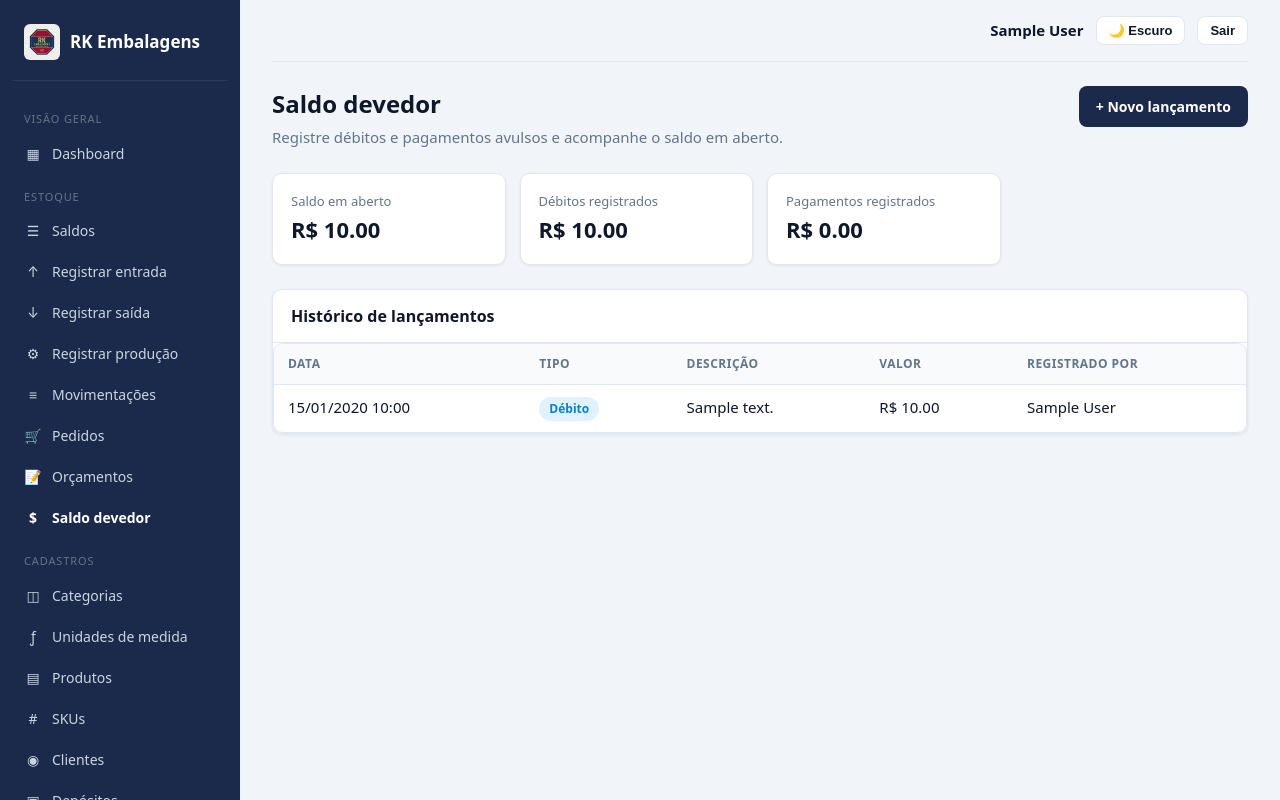
After one commit to ThalesHenri/RkSistema, a Django app: page /saldo-devedor/ in a window 1280 px wide. The commit adds this page. Run offline with Django 5.2, Linux system fonts and the light colour scheme; a user stored in the database is signed in; tables that the repository leaves empty hold one stand-in row (values such as "Sample post").

Commit message:
saldo devedor implementado, igualando para produçao

```diff
--- a/src/rksistema/main/frontend_urls.py
+++ b/src/rksistema/main/frontend_urls.py
@@ -46,10 +46,14 @@ from .views.pages import (
     PedidoUpdateView,
     LimparSaldosClientesView,
     DesvincularClienteEntradaView,
+    SaldoDevedorListView,
+    SaldoDevedorCreateView,
 )
 
 urlpatterns = [
     path("", DashboardView.as_view(), name="dashboard"),
+    path("saldo-devedor/", SaldoDevedorListView.as_view(), name="saldo_devedor_list"),
+    path("saldo-devedor/novo/", SaldoDevedorCreateView.as_view(), name="saldo_devedor_create"),
     path(
         "login/",
         LoginView.as_view(
--- a/src/rksistema/main/models/__init__.py
+++ b/src/rksistema/main/models/__init__.py
@@ -13,6 +13,8 @@ from main.models.movimentacao import (
 )
 from main.models.pedido import Pedido
 from main.models.ajuste_saldo_cliente import AjusteSaldoCliente
+from main.models.saldo_devedor import SaldoDevedor
+
 
 __all__ = [
     "Categoria",
@@ -26,6 +28,7 @@ __all__ = [
     "Movimentacao",
     "Pedido",
     "AjusteSaldoCliente",
+    "SaldoDevedor",
     "TIPO_MOVIMENTACAO_CHOICES",
     "ORIGEM_MOVIMENTACAO_CHOICES",
     "STATUS_PEDIDO_CHOICES",
--- /dev/null
+++ b/src/rksistema/main/models/saldo_devedor.py
@@ -0,0 +1,50 @@
+from decimal import Decimal
+
+from django.conf import settings
+from django.db import models
+from django.db.models import Q, Sum
+from django.core.validators import MinValueValidator
+
+
+class SaldoDevedor(models.Model):
+    class Tipo(models.TextChoices):
+        DEBITO = "DEBITO", "Débito"
+        PAGAMENTO = "PAGAMENTO", "Pagamento"
+
+    valor = models.DecimalField(
+        "valor",
+        max_digits=10,
+        decimal_places=2,
+        validators=[MinValueValidator(Decimal("0.01"))],
+    )
+    tipo = models.CharField(
+        "tipo", max_length=10, choices=Tipo.choices, default=Tipo.DEBITO
+    )
+    descricao = models.CharField("descrição", max_length=255, blank=True)
+    usuario = models.ForeignKey(
+        settings.AUTH_USER_MODEL,
+        verbose_name="usuário",
+        null=True,
+        blank=True,
+        on_delete=models.SET_NULL,
+    )
+    criado_em = models.DateTimeField("criado em", auto_now_add=True)
+    atualizado_em = models.DateTimeField("atualizado em", auto_now=True)
+
+    class Meta:
+        verbose_name = "saldo devedor"
+        verbose_name_plural = "saldos devedores"
+        ordering = ["-criado_em"]
+
+    def __str__(self):
+        return f"{self.get_tipo_display()}: {self.valor}"
+
+    @classmethod
+    def saldo_atual(cls):
+        totais = cls.objects.aggregate(
+            debitos=Sum("valor", filter=Q(tipo=cls.Tipo.DEBITO)),
+            pagamentos=Sum("valor", filter=Q(tipo=cls.Tipo.PAGAMENTO)),
+        )
+        return (totais["debitos"] or Decimal("0.00")) - (
+            totais["pagamentos"] or Decimal("0.00")
+        )
--- a/src/rksistema/main/static/main/css/style.css
+++ b/src/rksistema/main/static/main/css/style.css
@@ -756,6 +756,9 @@ textarea:focus {
 .metrica-faturado {
   background: linear-gradient(135deg, #7b17a5, #bc4af1);
 }
+.metrica-saldo-devedor {
+  background: linear-gradient(135deg, #b45309, #ea580c);
+}
 .metrica-margem {
   background: linear-gradient(135deg, #D4AF37, #B8860B);
 }
--- a/src/rksistema/main/templates/main/base.html
+++ b/src/rksistema/main/templates/main/base.html
@@ -45,6 +45,9 @@
       </a>
       <a href="{% url 'pedidos' %}?tipo=orcamento" class="nav-link {% if request.path == '/pedidos/' and request.GET.tipo == 'orcamento' %}ativo{% endif %}">
         <span class="nav-icone">📝</span> Orçamentos
+      </a>
+      <a href="{% url 'saldo_devedor_list' %}" class="nav-link {% if '/saldo-devedor' in request.path %}ativo{% endif %}">
+        <span class="nav-icone">$</span> Saldo devedor
       </a>
 
       <span class="nav-grupo">Cadastros</span>
--- a/src/rksistema/main/templates/main/dashboard.html
+++ b/src/rksistema/main/templates/main/dashboard.html
@@ -72,6 +72,11 @@
       <span class="cartao-valor-grande">R$ {{ financeiro.lucro_faturado|floatformat:2 }}</span>
       <span class="cartao-rotulo">Lucro dos pedidos faturados</span>
     </div>
+    <a class="cartao metrica metrica-saldo-devedor" href="{% url 'saldo_devedor_list' %}">
+      <span class="cartao-rotulo">Saldo devedor em aberto</span>
+      <span class="cartao-valor-grande">R$ {{ totais.saldo_devedor|floatformat:2 }}</span>
+      <span class="cartao-rotulo">Ver débitos e pagamentos</span>
+    </a>
   </div>
   <p class="nota-metrica">
     * Faturamento/lucro priorizam o <strong>preço negociado na movimentação</strong> (preço
--- /dev/null
+++ b/src/rksistema/main/templates/main/saldo_devedor_list.html
@@ -0,0 +1,73 @@
+{% extends "main/base.html" %}
+{% block title %}Saldo devedor — RK Embalagens{% endblock %}
+{% block conteudo %}
+
+<div class="pagina-titulo">
+  <div>
+    <h1>Saldo devedor</h1>
+    <p>Registre débitos e pagamentos avulsos e acompanhe o saldo em aberto.</p>
+  </div>
+  <a href="{% url 'saldo_devedor_create' %}" class="btn btn-primario">+ Novo lançamento</a>
+</div>
+
+<div class="cartoes cartoes-valor">
+  <div class="cartao cartao-plano">
+    <span class="cartao-rotulo">Saldo em aberto</span>
+    <span class="cartao-valor-grande">R$ {{ saldo_atual|floatformat:2 }}</span>
+  </div>
+  <div class="cartao cartao-plano">
+    <span class="cartao-rotulo">Débitos registrados</span>
+    <span class="cartao-valor-grande">R$ {{ total_debitos|floatformat:2 }}</span>
+  </div>
+  <div class="cartao cartao-plano">
+    <span class="cartao-rotulo">Pagamentos registrados</span>
+    <span class="cartao-valor-grande">R$ {{ total_pagamentos|floatformat:2 }}</span>
+  </div>
+</div>
+
+<div class="painel">
+  <div class="painel-cabecalho">
+    <h2>Histórico de lançamentos</h2>
+  </div>
+  {% if lancamentos %}
+    <div class="cartao-tabela">
+      <table class="tabela">
+        <thead>
+          <tr><th>Data</th><th>Tipo</th><th>Descrição</th><th>Valor</th><th>Registrado por</th></tr>
+        </thead>
+        <tbody>
+          {% for lancamento in lancamentos %}
+            <tr>
+              <td>{{ lancamento.criado_em|date:"d/m/Y H:i" }}</td>
+              <td>
+                {% if lancamento.tipo == "PAGAMENTO" %}
+                  <span class="badge badge-ok">Pagamento</span>
+                {% else %}
+                  <span class="badge badge-info">Débito</span>
+                {% endif %}
+              </td>
+              <td>{{ lancamento.descricao|default:"—" }}</td>
+              <td>R$ {{ lancamento.valor|floatformat:2 }}</td>
+              <td>{{ lancamento.usuario.get_full_name|default:lancamento.usuario.username|default:"—" }}</td>
+            </tr>
+          {% endfor %}
+        </tbody>
+      </table>
+    </div>
+    {% if is_paginated %}
+      <div class="paginacao">
+        {% if page_obj.has_previous %}
+          <a href="?page={{ page_obj.previous_page_number }}" class="btn btn-secundario btn-pequeno">← Anterior</a>
+        {% endif %}
+        <span>Página {{ page_obj.number }} de {{ page_obj.paginator.num_pages }}</span>
+        {% if page_obj.has_next %}
+          <a href="?page={{ page_obj.next_page_number }}" class="btn btn-secundario btn-pequeno">Próxima →</a>
+        {% endif %}
+      </div>
+    {% endif %}
+  {% else %}
+    <div class="vazio">Nenhum lançamento cadastrado. Clique em “+ Novo lançamento” para começar.</div>
+  {% endif %}
+</div>
+
+{% endblock %}
--- a/src/rksistema/main/views/pages/__init__.py
+++ b/src/rksistema/main/views/pages/__init__.py
@@ -47,6 +47,10 @@ from main.views.pages.pedidos_pdf import (
     RelatorioPedidosPdfView,
 )
 from main.views.pages.pedidos import PedidoListView, PedidosStatusEmLoteView
+from main.views.pages.saldo_devedor import (
+    SaldoDevedorListView,
+    SaldoDevedorCreateView,
+)
 
 __all__ = [
     "CategoriaListView",
@@ -93,4 +97,6 @@ __all__ = [
     "RelatorioPedidosPdfView",
     "PedidoListView",
     "PedidosStatusEmLoteView",
+    "SaldoDevedorListView",
+    "SaldoDevedorCreateView",
 ]
--- a/src/rksistema/main/views/pages/dashboard.py
+++ b/src/rksistema/main/views/pages/dashboard.py
@@ -17,6 +17,7 @@ from main.models import (
     Deposito,
     Movimentacao,
     Pedido,
+    SaldoDevedor,
 )
 from main.views.pages.estoque import _calcular_saldos
 
@@ -75,6 +76,7 @@ class DashboardView(LoginRequiredMixin, TemplateView):
             "parceiros": Parceiro.objects.count(),
             "depositos": Deposito.objects.count(),
             "movimentacoes": total_movimentacoes - excedentes,
+            "saldo_devedor": SaldoDevedor.saldo_atual(),
         }
 
         movs = (
--- a/src/rksistema/main/views/pages/pedidos_pdf.py
+++ b/src/rksistema/main/views/pages/pedidos_pdf.py
@@ -38,6 +38,9 @@ class MovimentacaoPedidoPdfView(LoginRequiredMixin, View):
             movimentacao,
             usuario=request.user,
             tipo_documento="ORCAMENTO" if eh_orcamento else "PEDIDO",
+            ocultar_preco_unitario=(
+                request.GET.get("ocultar_valor_unitario") == "1"
+            ),
         )
         numero = movimentacao.pedido_id or movimentacao.pk
         resposta = HttpResponse(pdf, content_type="application/pdf")
--- /dev/null
+++ b/src/rksistema/main/views/pages/saldo_devedor.py
@@ -0,0 +1,52 @@
+from django.contrib import messages
+from django.contrib.auth.mixins import LoginRequiredMixin
+from decimal import Decimal
+
+from django.db.models import Q, Sum
+from django.urls import reverse_lazy
+from django.views.generic import CreateView, ListView
+
+from main.forms import SaldoDevedorForm
+from main.models import SaldoDevedor
+
+
+class SaldoDevedorListView(LoginRequiredMixin, ListView):
+    model = SaldoDevedor
+    template_name = "main/saldo_devedor_list.html"
+    context_object_name = "lancamentos"
+    paginate_by = 50
+
+    def get_queryset(self):
+        return SaldoDevedor.objects.select_related("usuario").order_by(
+            "-criado_em", "-pk"
+        )
+
+    def get_context_data(self, **kwargs):
+        ctx = super().get_context_data(**kwargs)
+        totais = SaldoDevedor.objects.aggregate(
+            debitos=Sum("valor", filter=Q(tipo=SaldoDevedor.Tipo.DEBITO)),
+            pagamentos=Sum("valor", filter=Q(tipo=SaldoDevedor.Tipo.PAGAMENTO)),
+        )
+        ctx["total_debitos"] = totais["debitos"] or Decimal("0.00")
+        ctx["total_pagamentos"] = totais["pagamentos"] or Decimal("0.00")
+        ctx["saldo_atual"] = SaldoDevedor.saldo_atual()
+        return ctx
+
+
+class SaldoDevedorCreateView(LoginRequiredMixin, CreateView):
+    model = SaldoDevedor
+    form_class = SaldoDevedorForm
+    template_name = "main/cadastro_form.html"
+    success_url = reverse_lazy("saldo_devedor_list")
+    titulo = "Novo lançamento do saldo devedor"
+
+    def get_context_data(self, **kwargs):
+        ctx = super().get_context_data(**kwargs)
+        ctx["titulo"] = self.titulo
+        ctx["url_lista"] = "saldo_devedor_list"
+        return ctx
+
+    def form_valid(self, form):
+        form.instance.usuario = self.request.user
+        messages.success(self.request, "Lançamento registrado com sucesso.")
+        return super().form_valid(form)
```
Also changed, not shown: src/rksistema/main/forms.py (+20 -0 lines), src/rksistema/main/templates/main/pedido_list.html (+6 -1 lines), src/rksistema/main/test_pedido_pdf.py (+13 -0 lines), src/rksistema/main/test_saldo_devedor.py (added, +89 -0 lines), src/rksistema/main/views/services/pedido_pdf_service.py (+29 -11 lines), src/rksistema/main/migrations/0011_saldo_devedor.py (added), 2 other files.
